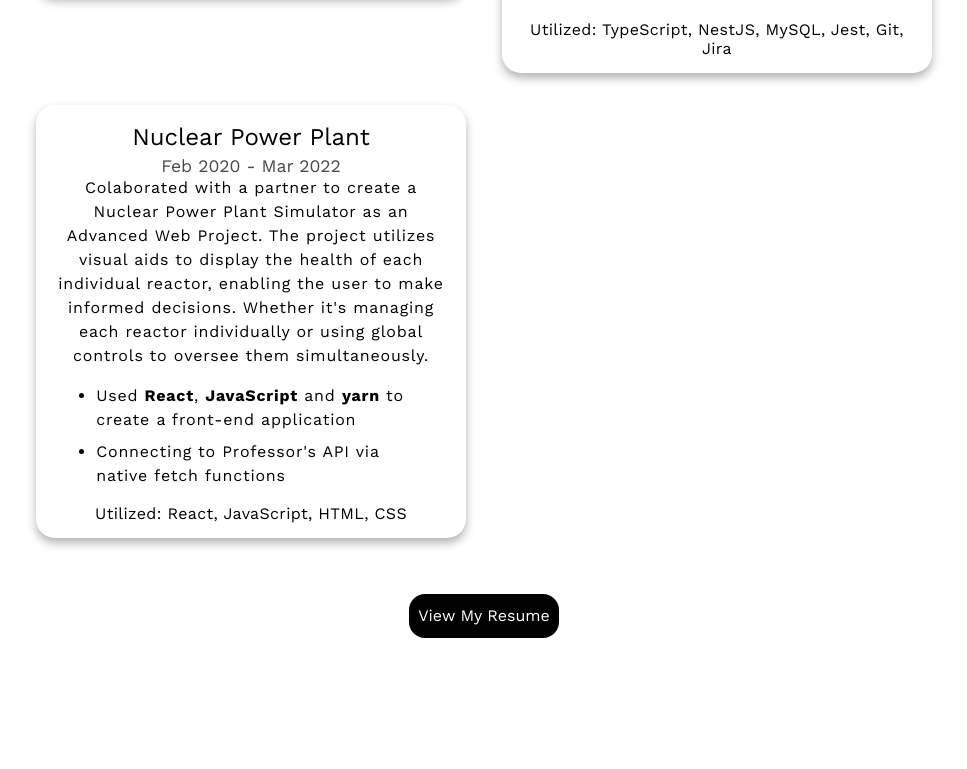
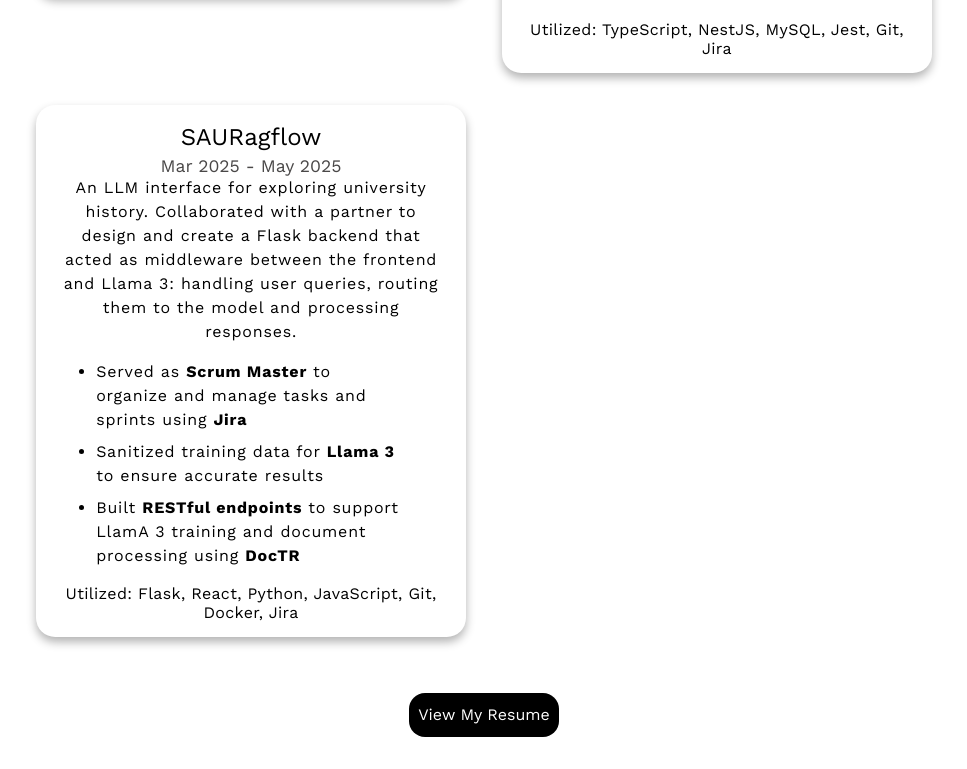
Before and after one commit to AbishurMoses/Portfolio, a React (Vite) app: page / in a window 1280 px wide. Shown: the part 1466-2235 px from the top of the page, without its empty margins (156-1123 px from the left). Before the commit the page ends 2136 px from the top, so only its background shows below. Built offline with nearby package versions, Linux system fonts and the light colour scheme.

Commit message:
replaced powerplant with sauragflow. also uploaded updated resume

```diff
--- a/src/App.css
+++ b/src/App.css
@@ -131,7 +131,7 @@
 }
 
 #symvara,
-#nuclear-power-plant,
+#sauragflow,
 #kaizan {
   display: flex;
   flex-direction: column;
@@ -149,7 +149,7 @@
 }
 
 #symvara,
-#nuclear-power-plant,
+#sauragflow,
 #kaizan {
   width: 48%;
   height: fit-content;
--- a/src/App.jsx
+++ b/src/App.jsx
@@ -88,7 +88,7 @@
                   </li>
                   <li>
                     Wrote 13 RESTful API endpoints in a backend system using
-                     <b>NestJS</b>
+                    <b>NestJS</b>
                   </li>
                   <li>
                     Designed a responsive and intuitive UI/UX using <b>Figma</b>
@@ -151,35 +151,40 @@
               </div>
             </div>
             {/* ------------------------------------------------------------------------------------------------------------ */}
-            <div id="nuclear-power-plant">
+            <div id="sauragflow">
               <div>
-                <p className="exp-title">Nuclear Power Plant</p>
-                <p className="range">Feb 2020 - Mar 2022</p>
+                <p className="exp-title">SAURagflow</p>
+                <p className="range">Mar 2025 - May 2025</p>
               </div>
               <div className="des-cont">
                 <p className="des">
-                  Colaborated with a partner to create a Nuclear Power Plant
-                  Simulator as an Advanced Web Project. The project utilizes
-                  visual aids to display the health of each individual reactor,
-                  enabling the user to make informed decisions. Whether it's
-                  managing each reactor individually or using global controls to
-                  oversee them simultaneously.
+                  An LLM interface for exploring university history.
+                  Collaborated with a partner to design and create a Flask
+                  backend that acted as middleware between the frontend and
+                  Llama 3: handling user queries, routing them to the model and
+                  processing responses.
                 </p>
               </div>
               <div className="details-cont">
                 <ul className="details">
                   <li>
-                    Used <b>React</b>, <b>JavaScript</b> and <b>yarn</b> to
-                    create a front-end application
+                    Served as <b>Scrum Master</b> to organize and manage tasks
+                    and sprints using <b>Jira</b>
                   </li>
                   <li>
-                    Connecting to Professor's API via native fetch functions
+                    Sanitized training data for <b>Llama 3</b> to ensure
+                    accurate results
+                  </li>
+                  <li>
+                    Built <b>RESTful endpoints</b> to support LlamA 3 training
+                    and document processing using <b>DocTR</b>
                   </li>
                 </ul>
               </div>
               <div className="lan-cont">
                 <p className="lan">
-                  <span>Utilized: </span>React, JavaScript, HTML, CSS
+                  <span>Utilized: </span>Flask, React, Python, JavaScript, Git,
+                  Docker, Jira
                 </p>
               </div>
             </div>
```
Also changed, not shown: 1 other file (tests, documents, lock files or other folders).
